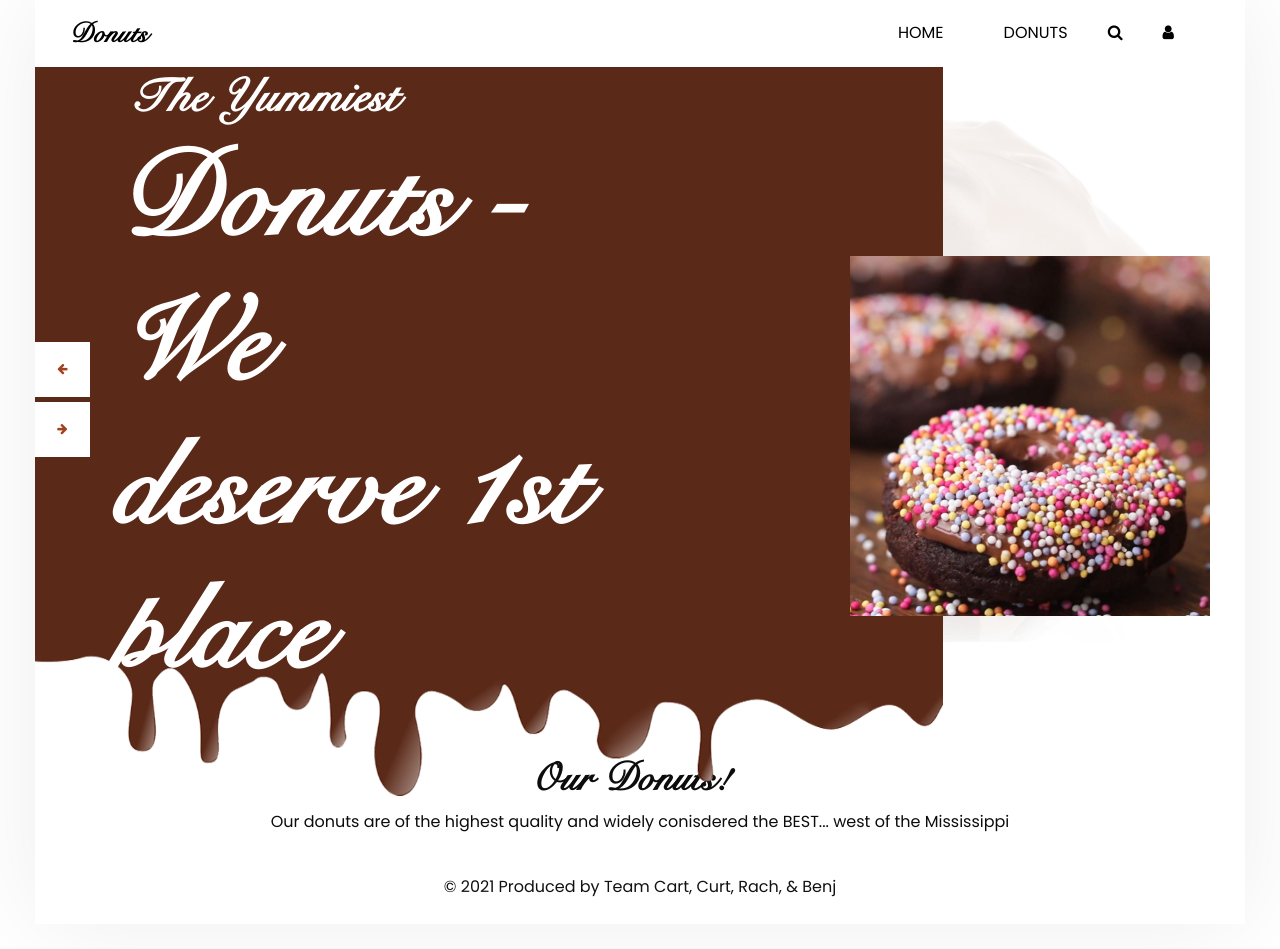
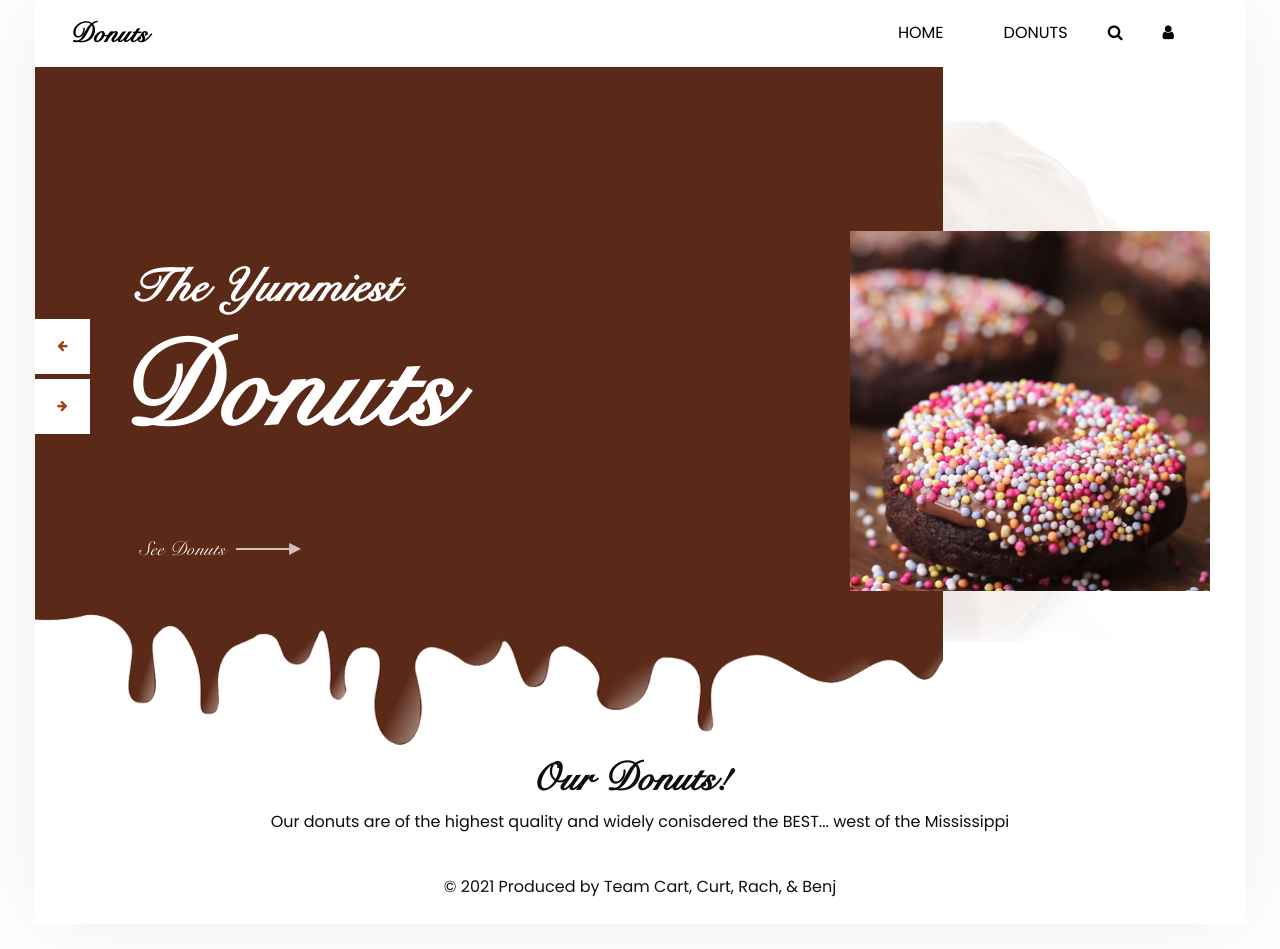
Before and after one commit to parkecur000/Django_Containers, a Django app: page / in a window 1280 px wide. Shown: the part 36-985 px from the top of the page. Run offline with Django 3.2, Linux system fonts and the light colour scheme; data that the repository does not hold is empty; some libraries are stand-ins or nearby versions.

Commit message:
we dont deserve 1st place anymore

```diff
--- a/rp-portfolio/templates/homepages/index.html
+++ b/rp-portfolio/templates/homepages/index.html
@@ -94,7 +94,7 @@
                       <h1>
                         The Yummiest <br>
                         <span>
-                          Donuts - We deserve 1st place
+                          Donuts
                         </span>
                       </h1>
                       <a href="#">
```
